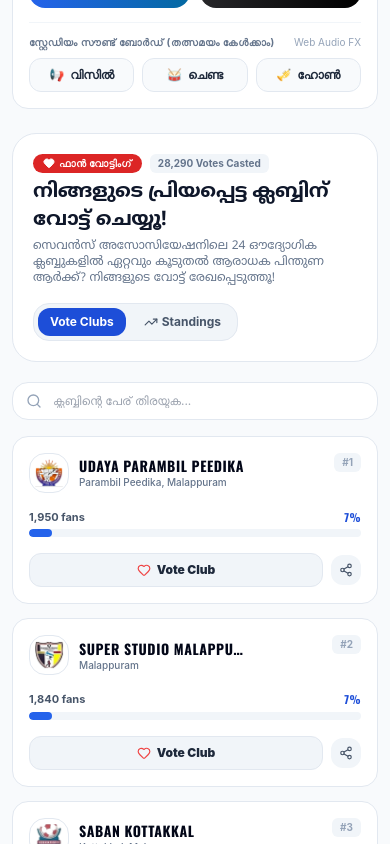
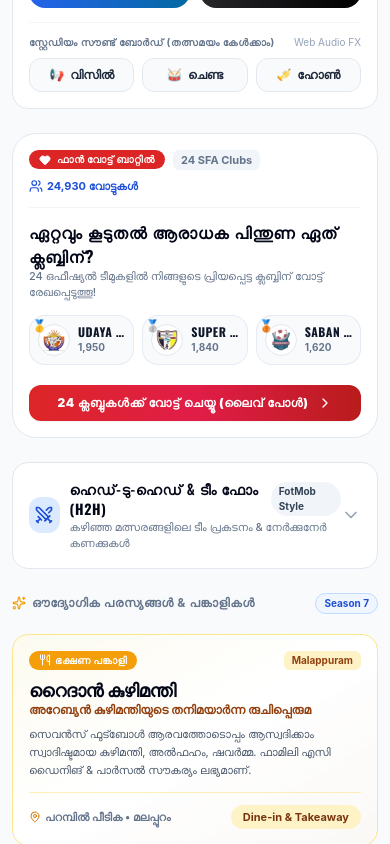
Before and after one commit to murshidmhd/kasc-soccer-web, a React (Vite) app: page / in a window 390 px wide. Shown: the part 4700-5544 px from the top of the page. Built offline with nearby package versions, Linux system fonts and the light colour scheme; a web font is replaced by a local one.

Commit message:
feat: replace 24-club voting list on home page with compact teaser card, add dedicated fan vote page, and sharpen Udaya logo

```diff
--- a/src/App.jsx
+++ b/src/App.jsx
@@ -16,6 +16,7 @@ import SponsorsSection from './components/SponsorsSection';
 import SponsorAdsSidebar from './components/SponsorAdsSidebar';
 import PromoEventsSection from './components/PromoEventsSection';
 import ClubFanVoteSection from './components/ClubFanVoteSection';
+import ClubFanVoteCard from './components/ClubFanVoteCard';
 import AdminScoreModal from './components/AdminScoreModal';
 import AdminDeskSection from './components/AdminDeskSection';
 import ScorerDemoModal from './components/ScorerDemoModal';
@@ -34,7 +35,7 @@ export default function App() {
 
   // Sync with URL hash or path if provided
   useEffect(() => {
-    const validTabs = ['live', 'fixtures', 'teams', 'stats', 'promo', 'venue', 'admin'];
+    const validTabs = ['live', 'vote', 'fixtures', 'teams', 'stats', 'promo', 'venue', 'admin'];
     const hash = window.location.hash.replace('#', '');
     const path = window.location.pathname.replace(/^\//, '');
 
@@ -137,10 +138,11 @@ export default function App() {
                     isDarkMode={isDarkMode}
                   />
 
-                  {/* Vote for Your Favorite Club (Fan Poll Battle) */}
-                  <ClubFanVoteSection
+                  {/* Compact Club Fan Vote Teaser Card (Opens full 24-team voting page without cluttering home scroll) */}
+                  <ClubFanVoteCard
                     lang={lang}
                     isDarkMode={isDarkMode}
+                    onOpenVotingPage={() => handleTabChange('vote')}
                   />
 
                   {/* Head-to-Head & Form Guide */}
@@ -167,6 +169,17 @@ export default function App() {
                 />
               </div>
             </div>
+          </div>
+        )}
+
+        {/* Dedicated Page: 24 SFA CLUBS FAN VOTE BATTLE */}
+        {activeTab === 'vote' && (
+          <div className="animate-fadeIn pt-4 max-w-6xl mx-auto px-3 sm:px-6">
+            <ClubFanVoteSection
+              lang={lang}
+              isDarkMode={isDarkMode}
+              onBack={() => handleTabChange('live')}
+            />
           </div>
         )}
 
--- /dev/null
+++ b/src/components/ClubFanVoteCard.jsx
@@ -0,0 +1,147 @@
+import React, { useState, useEffect } from 'react';
+import { Heart, Trophy, ChevronRight, Users, Sparkles, CheckCircle2 } from 'lucide-react';
+import { participatingTeams } from '../data/tournamentData';
+import TeamLogo from './TeamLogo';
+
+const INITIAL_VOTES = {
+  1: 1840, // Super Studio
+  2: 1420, // Linsha Medicals
+  3: 1620, // Saban Kottakkal
+  4: 1180, // Al Madeena
+  5: 760,  // Base Perumbavur
+  6: 820,  // KMG Mavoor
+  7: 910,  // FC Perinthalmanna
+  8: 840,  // United FC Nellikkuth
+  9: 980,  // I nov FC Manjeri
+  10: 710, // X8 Tours Calicut
+  11: 1250,// New Malaya Malabar FC
+  12: 670, // Shooters Padanna
+  13: 880, // AYC Ucharakadavu
+  14: 790, // Soccer Sporting Shornur
+  15: 1120,// Town Team Areekode
+  16: 860, // Seven Star FC Palakkad
+  17: 940, // Real FC Thennala
+  18: 780, // Powerdippo Thrissur
+  19: 810, // KRSC Kozhikkode
+  20: 890, // Hunters Koothuparamba
+  21: 830, // Abilash FC Kuppooth
+  22: 950, // AFC Wayanad
+  23: 1950,// Udaya Parambil Peedika (Host)
+  24: 1130 // Usha FC Thrissur
+};
+
+export default function ClubFanVoteCard({ lang, isDarkMode, onOpenVotingPage }) {
+  const [votedClubId, setVotedClubId] = useState(0);
+  const [votes, setVotes] = useState(INITIAL_VOTES);
+
+  useEffect(() => {
+    try {
+      const storedId = parseInt(localStorage.getItem('kasc_fan_voted_club_id') || '0', 10);
+      setVotedClubId(storedId);
+
+      const storedVotes = localStorage.getItem('kasc_club_votes_data');
+      if (storedVotes) {
+        setVotes(JSON.parse(storedVotes));
+      }
+    } catch (e) {}
+  }, []);
+
+  const totalVotes = Object.values(votes).reduce((a, b) => a + b, 0);
+
+  // Top 3 clubs
+  const topTeams = [...participatingTeams]
+    .sort((a, b) => (votes[b.id] || 0) - (votes[a.id] || 0))
+    .slice(0, 3);
+
+  const votedTeam = participatingTeams.find((t) => t.id === votedClubId);
+
+  return (
+    <div
+      onClick={onOpenVotingPage}
+      className={`rounded-3xl border overflow-hidden p-4 sm:p-5 transition-all shadow-xs hover:shadow-md cursor-pointer group select-none ${
+        isDarkMode
+          ? 'bg-slate-900 border-slate-800 text-white hover:border-red-500/50'
+          : 'bg-white border-slate-200 text-slate-900 hover:border-red-400'
+      }`}
+    >
+      {/* Top Tag & Total Count */}
+      <div className="flex items-center justify-between gap-2 pb-3 border-b border-slate-100 flex-wrap">
+        <div className="flex items-center gap-2">
+          <span className="inline-flex items-center gap-1.5 px-2.5 py-0.5 rounded-full bg-red-600 text-white text-[10px] sm:text-xs font-black uppercase tracking-wider shadow-xs">
+            <Heart className="w-3 h-3 fill-white" />
+            <span>{lang === 'ml' ? 'ഫാൻ വോട്ട് ബാറ്റിൽ' : 'FAN CLUB BATTLE'}</span>
+          </span>
+          <span className="text-[11px] font-bold text-slate-500 bg-slate-100 px-2 py-0.5 rounded-md">
+            24 SFA Clubs
+          </span>
+        </div>
+
+        <div className="flex items-center gap-1 text-[11px] font-bold text-blue-700">
+          <Users className="w-3.5 h-3.5" />
+          <span>{totalVotes.toLocaleString()} {lang === 'ml' ? 'വോട്ടുകൾ' : 'Votes'}</span>
+        </div>
+      </div>
+
+      {/* Middle: Title & Top 3 Snapshot */}
+      <div className="py-3 space-y-2.5">
+        <div className="flex flex-col sm:flex-row sm:items-center justify-between gap-1">
+          <div>
+            <h3 className="text-base sm:text-lg font-black font-sports uppercase tracking-wider text-slate-950 group-hover:text-red-600 transition">
+              {lang === 'ml' ? 'ഏറ്റവും കൂടുതൽ ആരാധക പിന്തുണ ഏത് ക്ലബ്ബിന്?' : 'WHO HAS THE BIGGEST FANBASE?'}
+            </h3>
+            <p className="text-[11px] text-slate-500 font-medium">
+              {lang === 'ml'
+                ? '24 ഒഫീഷ്യൽ ടീമുകളിൽ നിങ്ങളുടെ പ്രിയപ്പെട്ട ക്ലബ്ബിന് വോട്ട് രേഖപ്പെടുത്തൂ!'
+                : 'Stand with your club! Vote across all 24 official confirmed SFA teams.'}
+            </p>
+          </div>
+
+          {votedTeam && (
+            <div className="inline-flex items-center gap-1.5 px-2.5 py-1 rounded-full bg-emerald-50 border border-emerald-200 text-emerald-800 text-[11px] font-bold shrink-0 self-start sm:self-auto">
+              <CheckCircle2 className="w-3.5 h-3.5 text-emerald-600" />
+              <span>{lang === 'ml' ? 'വോട്ട് ചെയ്തത്:' : 'You voted:'} <strong>{votedTeam.shortName || votedTeam.name}</strong></span>
+            </div>
+          )}
+        </div>
+
+        {/* Top 3 Leaders Snapshot */}
+        <div className="grid grid-cols-3 gap-2 pt-1">
+          {topTeams.map((team, idx) => {
+            const count = votes[team.id] || 0;
+            const rankMedal = idx === 0 ? '🥇' : idx === 1 ? '🥈' : '🥉';
+            return (
+              <div
+                key={team.id}
+                className="p-2 sm:p-2.5 rounded-2xl bg-slate-50 border border-slate-200/80 flex items-center gap-2 group-hover:bg-slate-100/70 transition"
+              >
+                <div className="relative shrink-0">
+                  <TeamLogo teamName={team.name} className="w-8 h-8" />
+                  <span className="absolute -top-1.5 -left-1.5 text-xs drop-shadow-xs">{rankMedal}</span>
+                </div>
+                <div className="min-w-0 flex-1 truncate">
+                  <span className="font-sports font-black text-xs block truncate text-slate-900">
+                    {team.shortName || team.name}
+                  </span>
+                  <span className="text-[10px] text-slate-500 font-bold block truncate">
+                    {count.toLocaleString()}
+                  </span>
+                </div>
+              </div>
+            );
+          })}
+        </div>
+      </div>
+
+      {/* Bottom CTA Button */}
+      <div className="pt-2">
+        <button
+          onClick={onOpenVotingPage}
+          className="w-full py-2.5 px-4 rounded-xl bg-gradient-to-r from-red-600 via-rose-600 to-red-700 hover:from-red-700 hover:to-rose-700 text-white font-black text-xs uppercase tracking-wider flex items-center justify-center gap-2 shadow-sm transition active:scale-98"
+        >
+          <span>{lang === 'ml' ? '24 ക്ലബ്ബുകൾക്ക് വോട്ട് ചെയ്യൂ (ലൈവ് പോൾ)' : 'Open Full Voting Page (24 Clubs)'}</span>
+          <ChevronRight className="w-4 h-4 group-hover:translate-x-1 transition" />
+        </button>
+      </div>
+    </div>
+  );
+}
--- a/src/components/ClubFanVoteSection.jsx
+++ b/src/components/ClubFanVoteSection.jsx
@@ -11,7 +11,8 @@ import {
   Award,
   TrendingUp,
   ChevronRight,
-  Lock
+  Lock,
+  ArrowLeft
 } from 'lucide-react';
 import confetti from 'canvas-confetti';
 import { participatingTeams } from '../data/tournamentData';
@@ -44,7 +45,7 @@ const INITIAL_VOTES = {
   24: 1130 // Usha FC Thrissur
 };
 
-export default function ClubFanVoteSection({ lang, isDarkMode }) {
+export default function ClubFanVoteSection({ lang, isDarkMode, onBack }) {
   // Stored voted club in localStorage
   const [votedClubId, setVotedClubId] = useState(() => {
     return parseInt(localStorage.getItem('kasc_fan_voted_club_id') || '0', 10);
@@ -122,6 +123,17 @@ export default function ClubFanVoteSection({ lang, isDarkMode }) {
 
   return (
     <section className="space-y-5">
+      {/* Optional Back to Live Match navigation */}
+      {onBack && (
+        <button
+          onClick={onBack}
+          className="inline-flex items-center gap-1.5 px-3 py-1.5 rounded-xl bg-slate-100 hover:bg-slate-200 text-slate-800 text-xs font-bold transition active:scale-95 shadow-2xs border border-slate-200"
+        >
+          <ArrowLeft className="w-3.5 h-3.5" />
+          <span>{lang === 'ml' ? '← ലൈവ് മാച്ചിലേക്ക് മടങ്ങുക' : '← Back to Live Match'}</span>
+        </button>
+      )}
+
       {/* Header Banner */}
       <div className={`rounded-3xl p-5 sm:p-7 border transition-all ${
         isDarkMode ? 'bg-slate-900 border-slate-800 text-white' : 'bg-white border-slate-200 text-slate-900 shadow-xs'
--- a/src/components/Header.jsx
+++ b/src/components/Header.jsx
@@ -29,6 +29,7 @@ export default function Header({
 
   const navLinks = [
     { id: 'live', label: lang === 'ml' ? 'ലൈവ്' : 'Live' },
+    { id: 'vote', label: lang === 'ml' ? 'ഫാൻ വോട്ട്' : 'Fan Vote' },
     { id: 'fixtures', label: lang === 'ml' ? 'ഫിക്സ്ചർ' : 'Fixtures' },
     { id: 'teams', label: lang === 'ml' ? 'ടീമുകൾ' : 'Clubs' },
     { id: 'stats', label: lang === 'ml' ? 'സ്റ്റാറ്റ്സ്' : 'Stats' },
--- a/src/components/TeamLogo.jsx
+++ b/src/components/TeamLogo.jsx
@@ -61,11 +61,12 @@ const teamBadgeConfigs = {
 export default function TeamLogo({ teamName, className = "w-12 h-12", fallbackClassName }) {
   const [hasImageError, setHasImageError] = useState(false);
   const logoUrl = getTeamLogoUrl(teamName);
+  const hasCustomRounding = className.includes('rounded-');
 
   if (logoUrl && !hasImageError) {
     return (
       <div
-        className={`${className} shrink-0 rounded-2xl bg-white p-1 border border-slate-200 shadow-xs flex items-center justify-center overflow-hidden transition-transform duration-200 hover:scale-105 select-none`}
+        className={`${className} shrink-0 ${hasCustomRounding ? '' : 'rounded-2xl'} bg-white p-1 border border-slate-200 shadow-xs flex items-center justify-center overflow-hidden transition-transform duration-200 hover:scale-105 select-none`}
         title={teamName}
       >
         <img
--- a/src/index.css
+++ b/src/index.css
@@ -3,11 +3,14 @@
 @tailwind utilities;
 
 @layer base {
+  html, body {
+    overflow-x: hidden;
+    max-width: 100vw;
+  }
   body {
     font-family: 'Plus Jakarta Sans', 'Anek Malayalam', -apple-system, BlinkMacSystemFont, 'Segoe UI', Roboto, sans-serif;
     background-color: #f8fafc;
     color: #0f172a;
-    overflow-x: hidden;
   }
 
   .font-sports {
```
Also changed, not shown: src/assets/teams/udaya_parambil_peedika.png.
